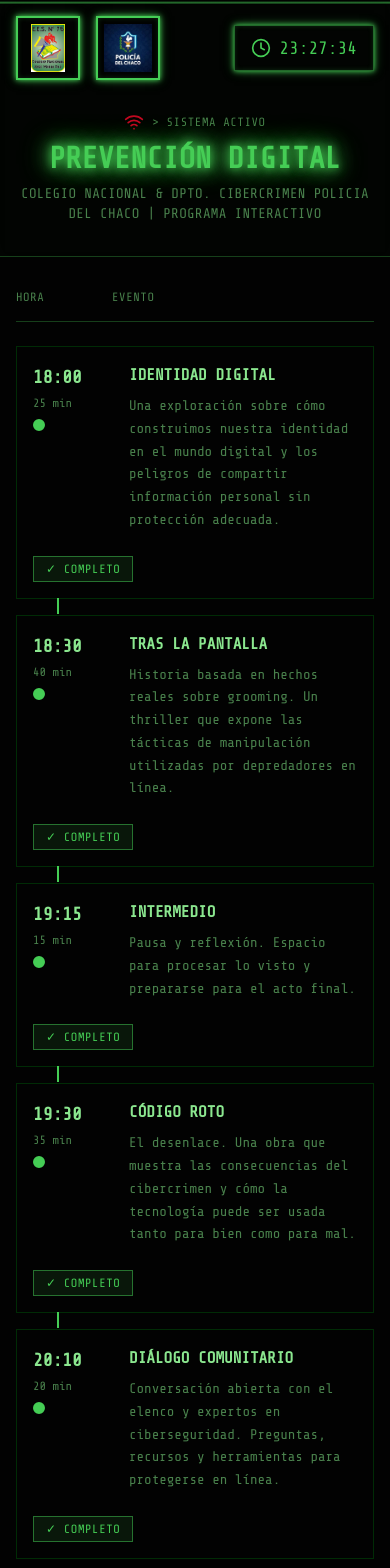
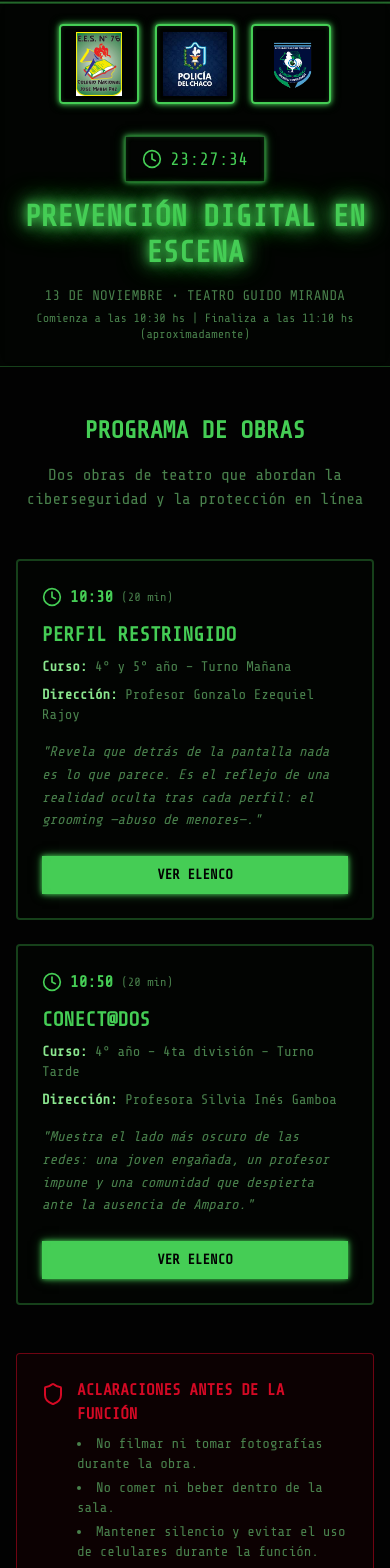
Before and after one commit to acantoscurria/prevencion_digital, a Next.js app: page / in a window 390 px wide. Shown: the top 1568 px of the page. Built offline with nearby package versions, Linux system fonts and the light colour scheme.

Commit message:
feat: actualizar el componente TheaterProgram con nuevas obras y elenco; agregar archivo de información y nueva imagen

```diff
--- a/components/theater-program.tsx
+++ b/components/theater-program.tsx
@@ -1,301 +1,303 @@
 "use client"
 
-import { useState, useEffect } from "react"
-import { Clock, Shield, Wifi } from "lucide-react"
+import React, { useState } from "react"
+import { Clock, Shield, X } from "lucide-react"
 
-// Datos de las obras del programa
-const theaterSchedule = [
+// Datos de las obras reales
+const obras = [
   {
     id: 1,
-    time: "18:00",
-    title: "IDENTIDAD DIGITAL",
-    description:
-      "Una exploración sobre cómo construimos nuestra identidad en el mundo digital y los peligros de compartir información personal sin protección adecuada.",
-    duration: "25 min",
-    status: "completed" as const,
+    titulo: "PERFIL RESTRINGIDO",
+    duracion: "20 min",
+    hora: "10:30",
+    director: "Profesor Gonzalo Ezequiel Rajoy",
+    curso: "4° y 5° año – Turno Mañana",
+    sinopsis: "Revela que detrás de la pantalla nada es lo que parece. Es el reflejo de una realidad oculta tras cada perfil: el grooming —abuso de menores—.",
+    elenco: [
+      "Caravaca Julieta Belén",
+      "Carlen Ernestina",
+      "Castillo Delgado Avril",
+      "Diejtiazchuk Sofía",
+      "Fernández Aguirre Malena",
+      "Fernández Xiomara",
+      "González Sebastián",
+      "Guillen Franco Fabián",
+      "Itonaga Luciana",
+      "Medina Nieva Jazmín",
+      "Montiel Luciana Anahí",
+      "Mosqueda Valentina",
+      "Sosa Juan Ignacio",
+      "Soto Celeste Juliana",
+      "Spotorno Ana Carolina",
+      "Wyss Sophia",
+    ],
   },
   {
     id: 2,
-    time: "18:30",
-    title: "TRAS LA PANTALLA",
-    description:
-      "Historia basada en hechos reales sobre grooming. Un thriller que expone las tácticas de manipulación utilizadas por depredadores en línea.",
-    duration: "40 min",
-    status: "in-progress" as const,
-  },
-  {
-    id: 3,
-    time: "19:15",
-    title: "INTERMEDIO",
-    description: "Pausa y reflexión. Espacio para procesar lo visto y prepararse para el acto final.",
-    duration: "15 min",
-    status: "upcoming" as const,
-  },
-  {
-    id: 4,
-    time: "19:30",
-    title: "CÓDIGO ROTO",
-    description:
-      "El desenlace. Una obra que muestra las consecuencias del cibercrimen y cómo la tecnología puede ser usada tanto para bien como para mal.",
-    duration: "35 min",
-    status: "upcoming" as const,
-  },
-  {
-    id: 5,
-    time: "20:10",
-    title: "DIÁLOGO COMUNITARIO",
-    description:
-      "Conversación abierta con el elenco y expertos en ciberseguridad. Preguntas, recursos y herramientas para protegerse en línea.",
-    duration: "20 min",
-    status: "upcoming" as const,
+    titulo: "CONECT@DOS",
+    duracion: "20 min",
+    hora: "10:50",
+    director: "Profesora Silvia Inés Gamboa",
+    curso: "4° año – 4ta división – Turno Tarde",
+    sinopsis: "Muestra el lado más oscuro de las redes: una joven engañada, un profesor impune y una comunidad que despierta ante la ausencia de Amparo.",
+    elenco: [
+      "Aguirre Amparo",
+      "Vargas Julián",
+      "Caballero Sebas",
+      "Barrios Zoe",
+      "Barreto Camila",
+      "Martins Melina",
+      "Vallejos Nicolás",
+      "Haurat Ariadna",
+      "Larre Juan Cruz",
+      "Sánchez Lautaro",
+      "Morales Luciano",
+      "Durán Benjamín",
+      "Aguirre Lucía",
+      "Barrios Thiago",
+      "Rabossi Alan",
+      "Chaparro Alejandro",
+      "Córdoba Lara",
+      "Córdoba Mía",
+      "Córdoba Pía",
+      "Franco Valentina",
+      "Galarza Kiara",
+      "Leonard González",
+      "Ludueña Coronel",
+      "Obes Morena",
+      "Ramírez Julieta",
+      "Samaniego Luz",
+      "Sánchez Nicol",
+      "Valenzuela Facundo",
+      "Contreras Evangelina",
+    ],
   },
 ]
 
+// Modal para mostrar elenco
+function ElencoModal({
+  isOpen,
+  onClose,
+  obra,
+}: {
+  isOpen: boolean
+  onClose: () => void
+  obra: typeof obras[0] | null
+}) {
+  if (!isOpen || !obra) return null
+
+  return (
+    <div className="fixed inset-0 z-50 flex items-center justify-center bg-black/50 backdrop-blur-sm p-4">
+      <div className="relative max-h-[80vh] w-full max-w-2xl overflow-y-auto rounded-lg border-2 border-primary bg-background p-6">
+        <button
+          onClick={onClose}
+          className="absolute right-4 top-4 text-primary hover:text-destructive transition-colors"
+          aria-label="Cerrar"
+        >
+          <X className="w-6 h-6" />
+        </button>
+
+        <h2 className="mb-2 text-2xl font-bold text-primary uppercase">{obra.titulo}</h2>
+        <p className="mb-4 text-sm text-muted-foreground">{obra.curso}</p>
+        <p className="mb-6 italic text-muted-foreground">Dirección: {obra.director}</p>
+
+        <h3 className="mb-4 text-lg font-bold text-primary uppercase">Elenco:</h3>
+        <ul className="grid grid-cols-1 gap-2 md:grid-cols-2">
+          {obra.elenco.map((actor, idx) => (
+            <li key={idx} className="text-sm text-foreground">
+              • {actor}
+            </li>
+          ))}
+        </ul>
+      </div>
+    </div>
+  )
+}
+
 export default function TheaterProgram() {
+  const [selectedObra, setSelectedObra] = useState<typeof obras[0] | null>(null)
+  const [isModalOpen, setIsModalOpen] = useState(false)
   const [currentTime, setCurrentTime] = useState(new Date())
-  const [scheduleStatus, setScheduleStatus] = useState(theaterSchedule)
 
-  // Actualizar tiempo cada segundo
-  useEffect(() => {
+  React.useEffect(() => {
     const timer = setInterval(() => {
       setCurrentTime(new Date())
     }, 1000)
-
     return () => clearInterval(timer)
   }, [])
 
-  // Calcular estado de cada obra basado en la hora actual
-  useEffect(() => {
-    const now = currentTime.getHours() * 60 + currentTime.getMinutes()
-
-    const updatedSchedule = theaterSchedule.map((show) => {
-      const [hours, minutes] = show.time.split(":").map(Number)
-      const showTime = hours * 60 + minutes
-      const durationMinutes = Number.parseInt(show.duration)
-
-      let status: "completed" | "in-progress" | "upcoming"
-
-      if (now < showTime) {
-        status = "upcoming"
-      } else if (now >= showTime && now < showTime + durationMinutes) {
-        status = "in-progress"
-      } else {
-        status = "completed"
+  const openElenco = (obra: typeof obras[0]) => {
+    setSelectedObra(obra)
+    setIsModalOpen(true)
   }
 
-      return { ...show, status }
-    })
+  const closeModal = () => {
+    setIsModalOpen(false)
+    setSelectedObra(null)
+  }
 
-    setScheduleStatus(updatedSchedule)
-  }, [currentTime])
+  const getPrefix = () => {
+    if (typeof process === "undefined") return ""
+    return process.env.NEXT_PUBLIC_BASE_PATH
+      ? `/${process.env.NEXT_PUBLIC_BASE_PATH.replace(/^\/|\/$/g, "")}`
+      : ""
+  }
+
+  const prefix = getPrefix()
 
   return (
     <div className="min-h-screen bg-background text-foreground scanline">
-      {/* Header con logos y título */}
+      {/* Header con logos reorganizados */}
       <header className="border-b border-primary/30 bg-card/50 backdrop-blur-sm sticky top-0 z-40">
-        <div className="container mx-auto px-4 py-4">
-          {/* Espacio para logos */}
-          <div className="flex items-center justify-between mb-4 flex-wrap gap-4">
-            <div className="flex items-center gap-4">
-              {/**
-               * Usamos NEXT_PUBLIC_BASE_PATH para que en producción (GitHub Pages)
-               * las rutas apunten a /prevencion_digital/images/..., mientras que
-               * en desarrollo la ruta será /images/...
-               */}
-              <div className="w-16 h-16 md:w-20 md:h-20 border-2 border-primary border-glow rounded-sm flex items-center justify-center bg-background/50 overflow-hidden">
-                {(() => {
-                  const prefix = process.env.NEXT_PUBLIC_BASE_PATH
-                    ? `/${process.env.NEXT_PUBLIC_BASE_PATH.replace(/^\/|\/$/g, "")}`
-                    : ""
-                  return (
+        <div className="container mx-auto px-4 py-6">
+          {/* Logos en grid responsivo */}
+          <div className="flex items-center justify-center gap-4 md:gap-6 mb-8 flex-wrap">
+            <div className="w-20 h-20 md:w-24 md:h-24 border-2 border-primary border-glow rounded-lg flex items-center justify-center bg-background/50 overflow-hidden hover:border-primary/80 transition-all">
               <img
                 src={`${prefix}/images/logo_nacional.jpg`}
                 alt="Logo Nacional"
-                      className="w-12 h-12 md:w-16 md:h-16 object-contain"
+                className="w-16 h-16 md:w-20 md:h-20 object-contain"
               />
-                  )
-                })()}
             </div>
-              <div className="w-16 h-16 md:w-20 md:h-20 border-2 border-primary border-glow rounded-sm flex items-center justify-center bg-background/50 overflow-hidden">
-                {(() => {
-                  const prefix = process.env.NEXT_PUBLIC_BASE_PATH
-                    ? `/${process.env.NEXT_PUBLIC_BASE_PATH.replace(/^\/|\/$/g, "")}`
-                    : ""
-                  return (
+            <div className="w-20 h-20 md:w-24 md:h-24 border-2 border-primary border-glow rounded-lg flex items-center justify-center bg-background/50 overflow-hidden hover:border-primary/80 transition-all">
               <img
                 src={`${prefix}/images/poli_chaco.jpeg`}
                 alt="Policía del Chaco"
-                      className="w-12 h-12 md:w-16 md:h-16 object-contain"
+                className="w-16 h-16 md:w-20 md:h-20 object-contain"
               />
-                  )
-                })()}
+            </div>
+            <div className="w-20 h-20 md:w-24 md:h-24 border-2 border-primary border-glow rounded-lg flex items-center justify-center bg-background/50 overflow-hidden hover:border-primary/80 transition-all">
+              <img
+                src={`${prefix}/images/Cibercrimen.png`}
+                alt="Cibercrimen"
+                className="w-16 h-16 md:w-20 md:h-20 object-contain"
+              />
             </div>
           </div>
 
-            {/* Reloj en tiempo real */}
-            <div className="flex items-center gap-2 text-primary border border-primary/50 px-4 py-2 rounded-sm border-glow">
+          {/* Reloj y título */}
+          <div className="text-center space-y-4">
+            <div className="flex items-center justify-center gap-2 text-primary border border-primary/50 px-4 py-2 rounded-sm border-glow w-fit mx-auto">
               <Clock className="w-5 h-5" />
               <span className="font-mono text-lg md:text-xl">
-                {currentTime.toLocaleTimeString("es-ES", { hour: "2-digit", minute: "2-digit", second: "2-digit" })}
+                {currentTime.toLocaleTimeString("es-ES", {
+                  hour: "2-digit",
+                  minute: "2-digit",
+                  second: "2-digit",
+                })}
               </span>
             </div>
+
+            <h1 className="text-3xl md:text-5xl font-bold text-primary text-shadow-glow">
+              PREVENCIÓN DIGITAL EN ESCENA
+            </h1>
+
+            <div className="space-y-1">
+              <p className="text-sm md:text-base text-muted-foreground uppercase tracking-wide">
+                13 de noviembre • Teatro Guido Miranda
+              </p>
+              <p className="text-xs md:text-sm text-muted-foreground">
+                Comienza a las 10:30 hs | Finaliza a las 11:10 hs (aproximadamente)
+              </p>
             </div>
-
-          {/* Título principal */}
-          <div className="text-center py-4">
-            <div className="flex items-center justify-center gap-2 mb-2">
-              <Wifi className="w-5 h-5 text-destructive animate-pulse" />
-              <span className="text-xs md:text-sm text-muted-foreground uppercase tracking-wider">
-                {">"} Sistema activo
-              </span>
-            </div>
-            <h1 className="text-3xl md:text-5xl font-bold text-primary text-shadow-glow mb-2">PREVENCIÓN DIGITAL</h1>
-            <p className="text-sm md:text-base text-muted-foreground uppercase tracking-wide">
-              Colegio Nacional & Dpto. Cibercrimen Policia del Chaco | Programa Interactivo
-            </p>
           </div>
         </div>
       </header>
 
-      {/* Timeline principal */}
-      <main className="container mx-auto px-4 py-8 md:py-12">
+      {/* Contenido principal */}
+      <main className="container mx-auto px-4 py-12 md:py-16">
         <div className="max-w-4xl mx-auto">
-          {/* Encabezado de la tabla */}
-          <div className="grid grid-cols-[80px_1fr] md:grid-cols-[100px_1fr_100px] gap-4 mb-6 text-xs md:text-sm text-muted-foreground uppercase tracking-wider pb-4 border-b border-primary/30">
-            <div>Hora</div>
-            <div>Evento</div>
-            <div className="hidden md:block text-right">Estado</div>
+          {/* Encabezado */}
+          <div className="mb-12 text-center">
+            <h2 className="text-2xl md:text-3xl font-bold text-primary mb-4 uppercase">
+              Programa de Obras
+            </h2>
+            <p className="text-muted-foreground">
+              Dos obras de teatro que abordan la ciberseguridad y la protección en línea
+            </p>
           </div>
 
-          {/* Lista de obras */}
-          <div className="space-y-4">
-            {scheduleStatus.map((show, index) => (
+          {/* Obras en grid */}
+          <div className="grid grid-cols-1 md:grid-cols-2 gap-6">
+            {obras.map((obra) => (
               <div
-                key={show.id}
-                className={`group relative ${
-                  show.status === "in-progress"
-                    ? "border-primary border-glow bg-primary/5"
-                    : "border-border hover:border-primary/50"
-                } border rounded-sm transition-all duration-300`}
+                key={obra.id}
+                className="border-2 border-primary/30 rounded-lg p-6 bg-card/50 hover:border-primary/60 transition-all hover:shadow-lg hover:shadow-primary/20"
               >
-                {/* Línea de conexión del timeline */}
-                {index < scheduleStatus.length - 1 && (
-                  <div
-                    className={`absolute left-[40px] md:left-[50px] top-full h-4 w-0.5 ${
-                      show.status === "completed" ? "bg-primary" : "bg-border"
-                    }`}
-                  />
-                )}
-
-                <div className="grid grid-cols-[80px_1fr] md:grid-cols-[100px_1fr_100px] gap-4 p-4 md:p-6">
-                  {/* Tiempo */}
-                  <div className="flex flex-col items-start">
-                    <div
-                      className={`text-lg md:text-xl font-bold mb-1 ${
-                        show.status === "in-progress" ? "text-primary animate-pulse" : "text-foreground"
-                      }`}
-                    >
-                      {show.time}
-                    </div>
-                    <div className="text-xs text-muted-foreground">{show.duration}</div>
-
-                    {/* Indicador visual del timeline */}
-                    <div className="relative mt-2">
-                      <div
-                        className={`w-3 h-3 rounded-full border-2 ${
-                          show.status === "completed"
-                            ? "bg-primary border-primary"
-                            : show.status === "in-progress"
-                              ? "bg-primary border-primary animate-pulse"
-                              : "bg-background border-border"
-                        }`}
-                      />
-                      {show.status === "in-progress" && (
-                        <div className="absolute inset-0 w-3 h-3 rounded-full bg-primary animate-ping opacity-75" />
-                      )}
-                    </div>
+                {/* Hora */}
+                <div className="flex items-center gap-2 mb-3">
+                  <Clock className="w-5 h-5 text-primary" />
+                  <span className="font-mono font-bold text-primary">{obra.hora}</span>
+                  <span className="text-xs text-muted-foreground">({obra.duracion})</span>
                 </div>
 
-                  {/* Contenido */}
-                  <div className="min-w-0">
-                    <h3
-                      className={`text-base md:text-lg font-bold mb-2 uppercase ${
-                        show.status === "in-progress" ? "text-primary" : "text-foreground"
-                      }`}
-                    >
-                      {show.status === "in-progress" && "> "}
-                      {show.title}
+                {/* Título */}
+                <h3 className="text-xl md:text-2xl font-bold text-primary mb-2 uppercase">
+                  {obra.titulo}
                 </h3>
-                    <p className="text-sm md:text-base text-muted-foreground leading-relaxed">{show.description}</p>
+
+                {/* Información */}
+                <div className="space-y-2 mb-4">
+                  <p className="text-sm text-muted-foreground">
+                    <span className="font-semibold text-foreground">Curso:</span> {obra.curso}
+                  </p>
+                  <p className="text-sm text-muted-foreground">
+                    <span className="font-semibold text-foreground">Dirección:</span>{" "}
+                    {obra.director}
+                  </p>
                 </div>
 
-                  {/* Estado (solo desktop) */}
-                  <div className="hidden md:flex items-start justify-end">
-                    <span
-                      className={`text-xs uppercase tracking-wider px-3 py-1 rounded-sm border ${
-                        show.status === "completed"
-                          ? "border-primary/50 text-primary bg-primary/10"
-                          : show.status === "in-progress"
-                            ? "border-primary text-primary bg-primary/20 border-glow"
-                            : "border-border text-muted-foreground"
-                      }`}
+                {/* Sinopsis */}
+                <p className="text-sm md:text-base text-muted-foreground italic mb-6 leading-relaxed">
+                  "{obra.sinopsis}"
+                </p>
+
+                {/* Botón Ver Elenco */}
+                <button
+                  onClick={() => openElenco(obra)}
+                  className="w-full bg-primary text-primary-foreground hover:bg-primary/90 transition-colors px-4 py-2 rounded-sm font-semibold text-sm uppercase border border-primary border-glow"
                 >
-                      {show.status === "completed" && "✓ Completo"}
-                      {show.status === "in-progress" && "▶ En vivo"}
-                      {show.status === "upcoming" && "○ Próximo"}
-                    </span>
-                  </div>
-
-                  {/* Estado mobile */}
-                  <div className="md:hidden col-span-2 flex justify-start mt-2">
-                    <span
-                      className={`text-xs uppercase tracking-wider px-3 py-1 rounded-sm border ${
-                        show.status === "completed"
-                          ? "border-primary/50 text-primary bg-primary/10"
-                          : show.status === "in-progress"
-                            ? "border-primary text-primary bg-primary/20 border-glow"
-                            : "border-border text-muted-foreground"
-                      }`}
-                    >
-                      {show.status === "completed" && "✓ Completo"}
-                      {show.status === "in-progress" && "▶ En vivo"}
-                      {show.status === "upcoming" && "○ Próximo"}
-                    </span>
-                  </div>
-                </div>
+                  Ver Elenco
+                </button>
               </div>
             ))}
           </div>
 
-          {/* Mensaje de advertencia */}
-          <div className="mt-12 border border-destructive/50 rounded-sm p-4 md:p-6 bg-destructive/5">
+          {/* Advertencia */}
+          <div className="mt-12 border border-destructive/50 rounded-lg p-6 bg-destructive/5">
             <div className="flex items-start gap-3">
-              <Shield className="w-5 h-5 text-destructive mt-1 flex-shrink-0" />
+              <Shield className="w-6 h-6 text-destructive mt-1 flex-shrink-0" />
               <div>
-                <h4 className="text-sm md:text-base font-bold text-destructive mb-2 uppercase">
-                  Advertencia de Contenido Sensible
+                <h4 className="text-base font-bold text-destructive mb-2 uppercase">
+                  Aclaraciones antes de la función
                 </h4>
-                <p className="text-xs md:text-sm text-muted-foreground leading-relaxed">
-                  Esta obra contiene temas relacionados con grooming, cibercrimen y manipulación digital. Se recomienda
-                  discreción. Recursos de apoyo disponibles al finalizar.
-                </p>
+                <ul className="text-sm text-muted-foreground space-y-1 list-disc list-inside">
+                  <li>No filmar ni tomar fotografías durante la obra.</li>
+                  <li>No comer ni beber dentro de la sala.</li>
+                  <li>Mantener silencio y evitar el uso de celulares durante la función.</li>
+                  <li>
+                    Recordar que esta es una obra con un mensaje <strong>social y educativo</strong>.
+                  </li>
+                </ul>
               </div>
             </div>
+          </div>
+
+          {/* Pie de página */}
+          <div className="mt-12 text-center">
+            <p className="text-sm text-muted-foreground">
+              <span className="text-primary">█</span> MANTENTE SEGURO EN LÍNEA{" "}
+              <span className="text-primary">█</span>
+            </p>
+            <p className="text-xs text-muted-foreground mt-3">
+              Para más información sobre ciberseguridad: www.argentina.gob.ar/aaip
+            </p>
           </div>
         </div>
       </main>
 
-      {/* Footer */}
-      <footer className="border-t border-primary/30 mt-12 py-6 bg-card/50">
-        <div className="container mx-auto px-4 text-center">
-          <p className="text-xs md:text-sm text-muted-foreground">
-            <span className="text-primary">█</span> MANTENTE SEGURO EN LÍNEA <span className="text-primary">█</span>
-          </p>
-          <p className="text-xs text-muted-foreground mt-2">
-            Para más información sobre ciberseguridad: www.argentina.gob.ar/aaip
-          </p>
-        </div>
-      </footer>
+      {/* Modal de elenco */}
+      <ElencoModal isOpen={isModalOpen} onClose={closeModal} obra={selectedObra} />
     </div>
   )
 }
```
Also changed, not shown: public/images/Cibercrimen.png (added), 1 other file (tests, documents, lock files or other folders). Lines whose indentation alone changed are shown as unchanged.
